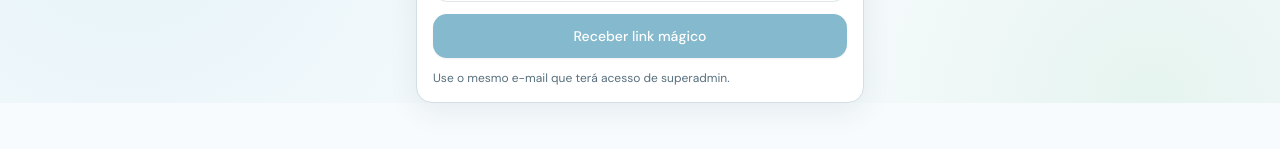
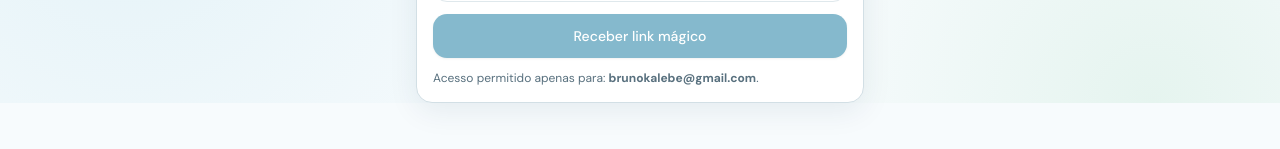
Before and after one commit to bkdsb/plantaofarmaciasgcu, a Next.js app: page /login in a window 1280 px wide. Shown: the part 151-300 px from the top of the page. Built offline with nearby package versions, Linux system fonts and the light colour scheme.

Commit message:
fix: allow anonymous public actions and restrict admin login email

```diff
--- a/src/app/(auth)/login/page.tsx
+++ b/src/app/(auth)/login/page.tsx
@@ -1,5 +1,11 @@
 import { LoginForm } from "@/components/auth/login-form";
 
-export default function LoginPage() {
-  return <LoginForm />;
+export default async function LoginPage({
+  searchParams
+}: {
+  searchParams: Promise<{ error?: string; error_code?: string }>;
+}) {
+  const params = await searchParams;
+
+  return <LoginForm urlError={params.error} urlErrorCode={params.error_code} />;
 }
--- a/src/app/auth/callback/route.ts
+++ b/src/app/auth/callback/route.ts
@@ -7,6 +7,10 @@ export async function GET(request: Request) {
   const requestUrl = new URL(request.url);
   const code = requestUrl.searchParams.get("code");
   const nextPath = requestUrl.searchParams.get("next") ?? "/admin";
+  const allowedAdminEmails = (process.env.NEXT_PUBLIC_ALLOWED_ADMIN_EMAILS ?? "brunokalebe@gmail.com")
+    .split(",")
+    .map((item) => item.trim().toLowerCase())
+    .filter(Boolean);
   const url = process.env.NEXT_PUBLIC_SUPABASE_URL;
   const publishableKey =
     process.env.NEXT_PUBLIC_SUPABASE_ANON_KEY ?? process.env.NEXT_PUBLIC_SUPABASE_PUBLISHABLE_KEY;
@@ -40,5 +44,19 @@ export async function GET(request: Request) {
     return NextResponse.redirect(loginUrl);
   }
 
+  if (nextPath.startsWith("/admin")) {
+    const {
+      data: { user }
+    } = await supabase.auth.getUser();
+
+    const email = user?.email?.toLowerCase() ?? "";
+    if (!allowedAdminEmails.includes(email)) {
+      await supabase.auth.signOut();
+      const loginUrl = new URL("/login", requestUrl.origin);
+      loginUrl.searchParams.set("error", "unauthorized_email");
+      return NextResponse.redirect(loginUrl);
+    }
+  }
+
   return NextResponse.redirect(new URL(nextPath, requestUrl.origin));
 }
--- a/src/components/auth/login-form.tsx
+++ b/src/components/auth/login-form.tsx
@@ -9,26 +9,52 @@ import { Input } from "@/components/ui/input";
 
 type FeedbackState = "idle" | "success" | "error";
 
-export function LoginForm() {
+type LoginFormProps = {
+  urlErrorCode?: string;
+  urlError?: string;
+};
+
+export function LoginForm({ urlErrorCode, urlError }: LoginFormProps) {
   const [email, setEmail] = useState("");
   const [loading, setLoading] = useState(false);
   const [message, setMessage] = useState<string | null>(null);
   const [feedbackState, setFeedbackState] = useState<FeedbackState>("idle");
 
+  const allowedAdminEmails = (process.env.NEXT_PUBLIC_ALLOWED_ADMIN_EMAILS ?? "brunokalebe@gmail.com")
+    .split(",")
+    .map((item) => item.trim().toLowerCase())
+    .filter(Boolean);
+
+  const normalizedEmail = email.trim().toLowerCase();
+  const isAllowedEmail = allowedAdminEmails.includes(normalizedEmail);
   const isEmailLikelyValid = email.includes("@") && email.includes(".");
+
+  const urlErrorMessage =
+    urlError === "unauthorized_email"
+      ? "Este e-mail não está autorizado para acessar o painel."
+      : urlErrorCode === "otp_expired"
+        ? "O link mágico expirou ou já foi usado. Solicite um novo link."
+        : null;
 
   async function handleSignIn() {
     setMessage(null);
     setFeedbackState("idle");
+
+    if (!isAllowedEmail) {
+      setFeedbackState("error");
+      setMessage("Somente o e-mail autorizado pode acessar o painel.");
+      return;
+    }
 
     try {
       setLoading(true);
       const supabase = createClient();
 
       const { error } = await supabase.auth.signInWithOtp({
-        email,
+        email: normalizedEmail,
         options: {
-          emailRedirectTo: `${window.location.origin}/auth/callback?next=/admin`
+          emailRedirectTo: `${window.location.origin}/auth/callback?next=/admin`,
+          shouldCreateUser: false
         }
       });
 
@@ -63,10 +89,14 @@ export function LoginForm() {
         <Button className="w-full" disabled={loading || !isEmailLikelyValid} onClick={handleSignIn}>
           {loading ? "Enviando..." : "Receber link mágico"}
         </Button>
-        {message ? (
-          <p className={feedbackState === "error" ? "text-xs text-rose-600" : "text-xs text-emerald-700"}>{message}</p>
+        {message || urlErrorMessage ? (
+          <p className={feedbackState === "error" || urlErrorMessage ? "text-xs text-rose-600" : "text-xs text-emerald-700"}>
+            {message ?? urlErrorMessage}
+          </p>
         ) : (
-          <p className="text-xs text-muted-foreground">Use o mesmo e-mail que terá acesso de superadmin.</p>
+          <p className="text-xs text-muted-foreground">
+            Acesso permitido apenas para: <strong>{allowedAdminEmails[0] ?? "email autorizado"}</strong>.
+          </p>
         )}
       </CardContent>
     </Card>
--- a/src/components/public/favorite-button.tsx
+++ b/src/components/public/favorite-button.tsx
@@ -5,6 +5,7 @@ import { Heart } from "lucide-react";
 
 import { Button } from "@/components/ui/button";
 import { toggleFavoritePharmacyAction } from "@/actions/public/preferences-actions";
+import { ensureClientSession } from "@/lib/auth/client-session";
 
 type FavoriteButtonProps = {
   pharmacyId: number;
@@ -21,7 +22,12 @@ export function FavoriteButton({ pharmacyId, isFavorite }: FavoriteButtonProps)
       disabled={isPending}
       onClick={() => {
         startTransition(async () => {
-          await toggleFavoritePharmacyAction(pharmacyId, !isFavorite);
+          try {
+            await ensureClientSession();
+            await toggleFavoritePharmacyAction(pharmacyId, !isFavorite);
+          } catch {
+            // Evita crash no cliente caso sessão anônima esteja desabilitada.
+          }
         });
       }}
     >
--- a/src/components/public/push-optin-card.tsx
+++ b/src/components/public/push-optin-card.tsx
@@ -6,6 +6,7 @@ import { Bell } from "lucide-react";
 
 import { Button } from "@/components/ui/button";
 import { Card, CardContent, CardHeader, CardTitle } from "@/components/ui/card";
+import { ensureClientSession } from "@/lib/auth/client-session";
 import { base64UrlToUint8Array, registerServiceWorker } from "@/lib/notifications/sw";
 
 type PushOptinCardProps = {
@@ -24,19 +25,10 @@ export function PushOptinCard({ compact = false }: PushOptinCardProps) {
       return;
     }
 
-    const preflightResponse = await fetch("/api/push/preferences", {
-      method: "PATCH",
-      headers: { "Content-Type": "application/json" },
-      body: JSON.stringify({})
-    });
-
-    if (preflightResponse.status === 401) {
+    try {
+      await ensureClientSession();
+    } catch {
       router.push(`/login?next=${encodeURIComponent(pathname || "/")}`);
-      return;
-    }
-
-    if (!preflightResponse.ok) {
-      setMessage("Não foi possível validar sua sessão.");
       return;
     }
 
--- /dev/null
+++ b/src/lib/auth/client-session.ts
@@ -0,0 +1,22 @@
+"use client";
+
+import { createClient } from "@/lib/supabase/client";
+
+export async function ensureClientSession() {
+  const supabase = createClient();
+  const {
+    data: { user }
+  } = await supabase.auth.getUser();
+
+  if (user) {
+    return user;
+  }
+
+  const { data, error } = await supabase.auth.signInAnonymously();
+
+  if (error || !data.user) {
+    throw new Error(error?.message ?? "Não foi possível iniciar sessão anônima");
+  }
+
+  return data.user;
+}
```
Also changed, not shown: 2 other files (tests, documents, lock files or other folders).
